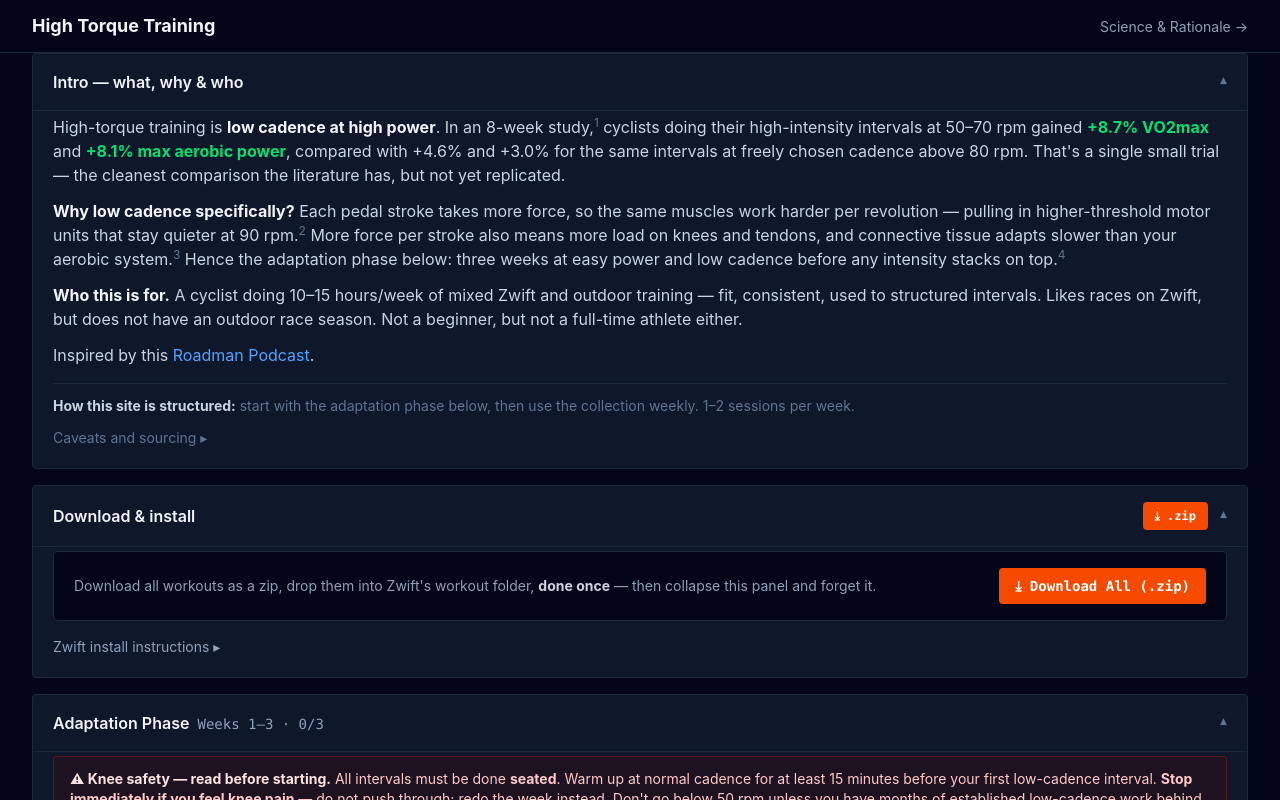
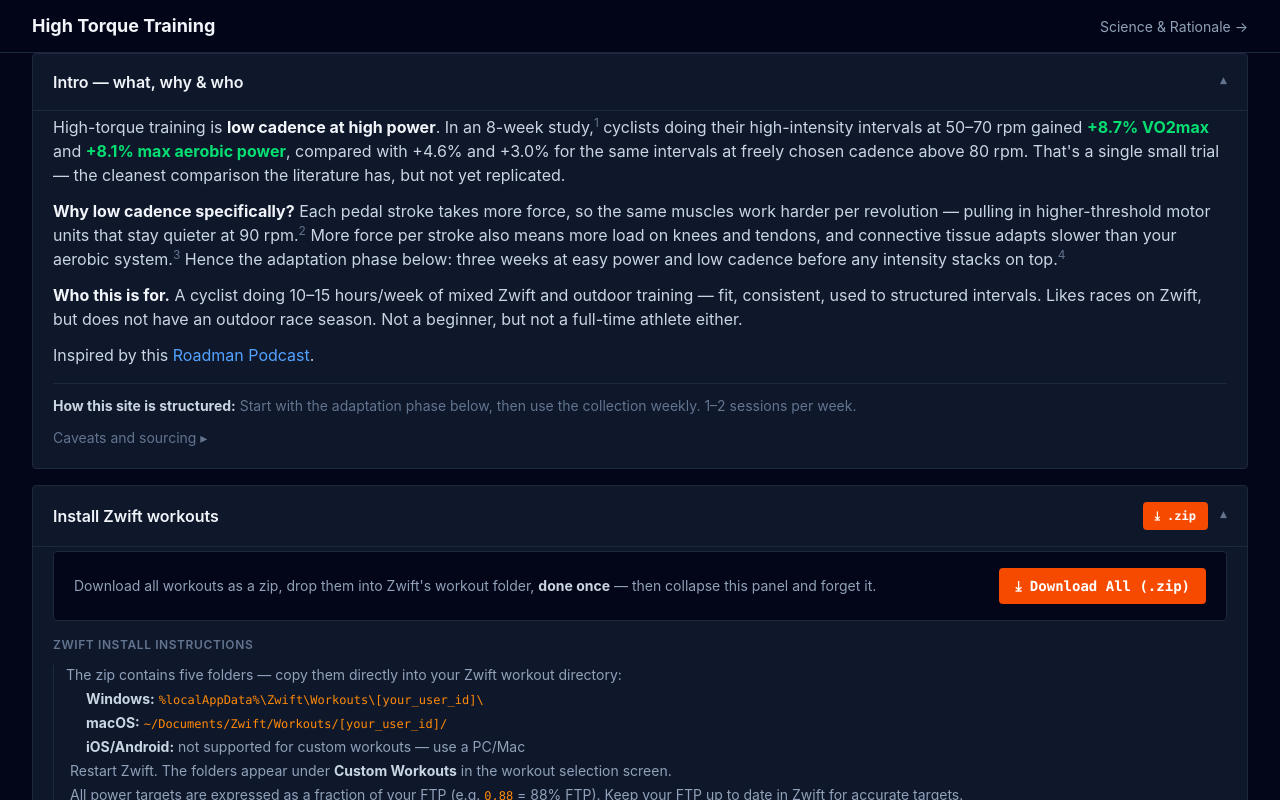
Before and after one commit to tomjelen/high-torque-training, a React (Vite) app in the folder site/: page / in a window 1280 px wide. Shown: the top 800 px of the page. Built offline with nearby package versions, Linux system fonts and the light colour scheme.

Commit message:
Tidy up the Install/Download section

```diff
--- a/site/src/components/DownloadInstallPanel.tsx
+++ b/site/src/components/DownloadInstallPanel.tsx
@@ -25,7 +25,7 @@ export default function DownloadInstallPanel({ state, setState }: Props) {
 
   return (
     <Panel
-      title="Download & install"
+      title="Install Zwift workouts"
       teaser="Download all workouts (.zip) — install once, then collapse me"
       headerAction={zipButton}
       collapsed={state.panels.download.collapsed}
@@ -47,24 +47,22 @@ export default function DownloadInstallPanel({ state, setState }: Props) {
         </div>
       </div>
 
-      <details className="text-sm">
-        <summary className="text-slate-400 cursor-pointer list-none hover:text-slate-200 select-none">
-          Zwift install instructions ▸
-        </summary>
-        <div className="mt-3 text-slate-400 space-y-2 pl-3 border-l border-slate-800">
+      <div className="text-sm">
+        <p className="text-slate-500 text-xs font-semibold uppercase tracking-wider m-0 mb-3">Zwift install instructions</p>
+        <div className="text-slate-400 space-y-2 pl-3 border-l border-slate-800">
           <p className="m-0">The zip contains five folders — copy them directly into your Zwift workout directory:</p>
-          <ul className="m-0 pl-4 space-y-1">
+          <ul className="m-1 pl-4 space-y-1">
             <li><strong className="text-slate-300">Windows:</strong> <code className="text-orange-400 text-xs">%localAppData%\Zwift\Workouts\[your_user_id]\</code></li>
             <li><strong className="text-slate-300">macOS:</strong> <code className="text-orange-400 text-xs">~/Documents/Zwift/Workouts/[your_user_id]/</code></li>
             <li><strong className="text-slate-300">iOS/Android:</strong> not supported for custom workouts — use a PC/Mac</li>
           </ul>
-          <p className="m-0">Restart Zwift. The folders appear under <strong className="text-slate-300">Custom Workouts</strong> in the workout selection screen.</p>
-          <p className="m-0">
+          <p className="m-1">Restart Zwift. The folders appear under <strong className="text-slate-300">Custom Workouts</strong> in the workout selection screen.</p>
+          <p className="m-1">
             All power targets are expressed as a fraction of your FTP (e.g.{' '}
             <code className="text-orange-400 text-xs">0.88</code> = 88% FTP). Keep your FTP up to date in Zwift for accurate targets.
           </p>
         </div>
-      </details>
+      </div>
     </Panel>
   )
 }
--- a/site/src/components/IntroPanel.tsx
+++ b/site/src/components/IntroPanel.tsx
@@ -62,7 +62,7 @@ export default function IntroPanel({ state, setState }: Props) {
 
       <div className="border-t border-slate-800 mt-4 pt-3 text-sm text-slate-500">
         <p className="mb-0">
-          <strong className="text-slate-300">How this site is structured:</strong> start with the
+          <strong className="text-slate-300">How this site is structured:</strong> Start with the
           adaptation phase below, then use the collection weekly. 1–2 sessions per week.
         </p>
         <details className="mt-3 group">
```
Also changed, not shown: 1 other file (tests, documents, lock files or other folders).
